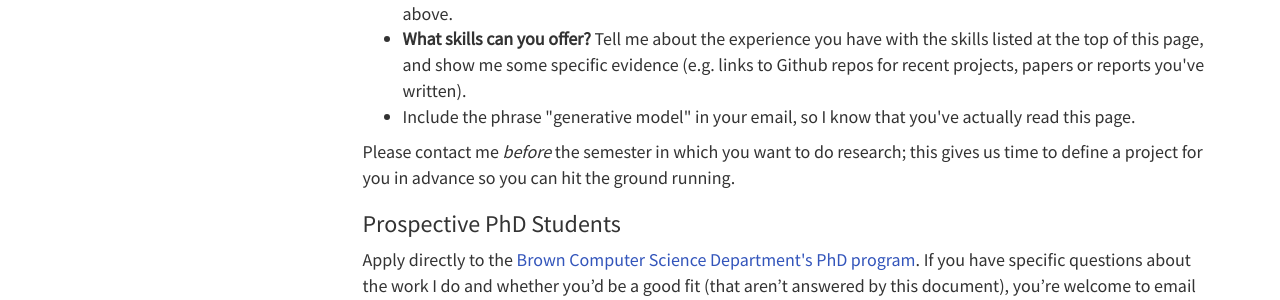
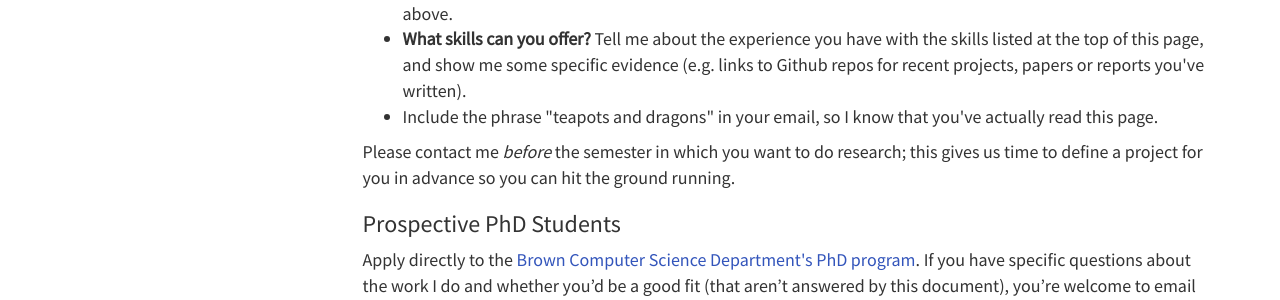
Before and after one commit to dritchie/dritchie.github.io, a Jekyll site: the page built from prospective_students.html, in a window 1280 px wide. Shown: the part 1211-1511 px from the top of the page. Built offline with Jekyll 4.4.1, drawn with Linux system fonts in a browser that asks for light colours.

Commit message:
Change keyphrase.

```diff
--- a/prospective_students.html
+++ b/prospective_students.html
@@ -47,7 +47,7 @@ layout: post
 		<li><strong>Why do you want to do research?</strong> Both in general, and in this specific field.</li>
 		<li><strong>Why do you want to do research <i>with me</i>?</strong> There are many great faculty here at Brown. Why do you want to work with me, specifically? It'd be a good idea to look through my recent publications and the project list above.</li>
 		<li><strong>What skills can you offer?</strong> Tell me about the experience you have with the skills listed at the top of this page, and show me some specific evidence (e.g. links to Github repos for recent projects, papers or reports you've written).</li>
-		<li>Include the phrase "generative model" in your email, so I know that you've actually read this page.</li>
+		<li>Include the phrase "teapots and dragons" in your email, so I know that you've actually read this page.</li>
 	</ul>
 
 	Please contact me <i>before</i> the semester in which you want to do research; this gives us time to define a project for you in advance so you can hit the ground running.
```
